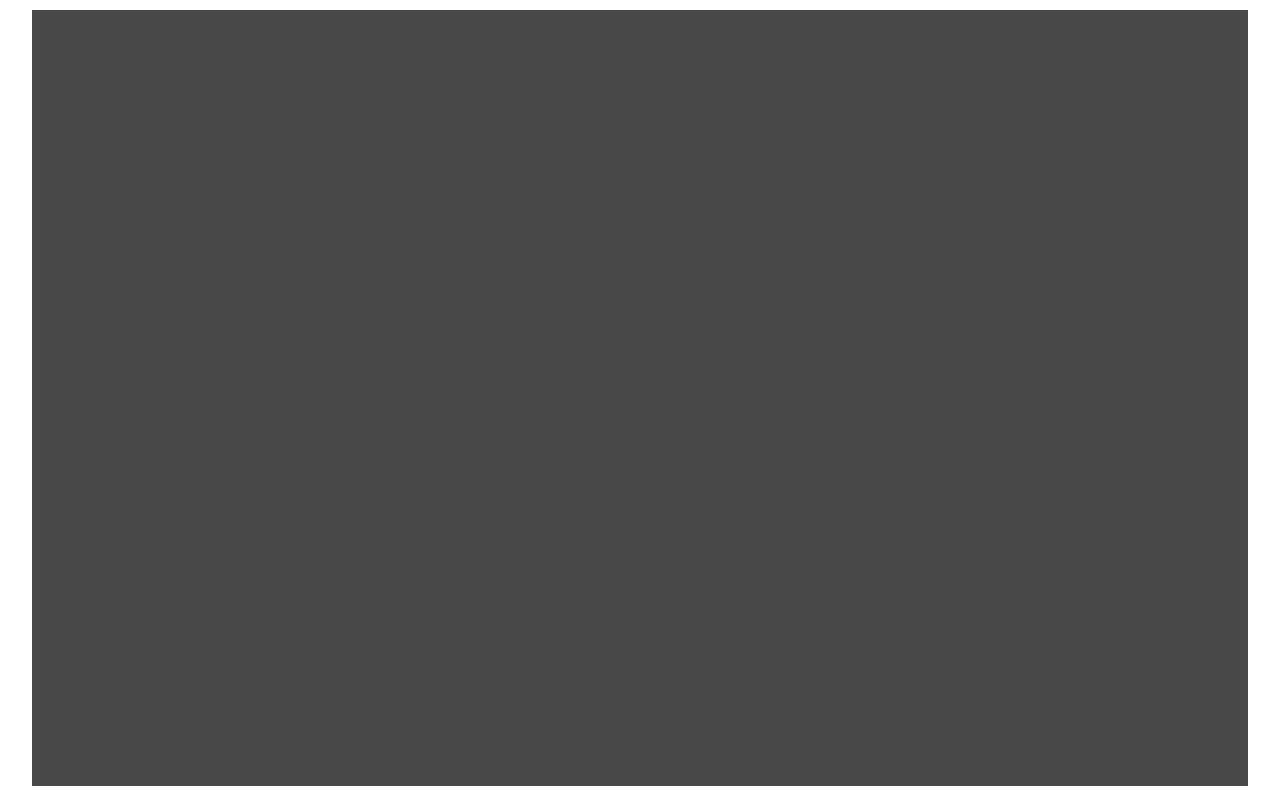
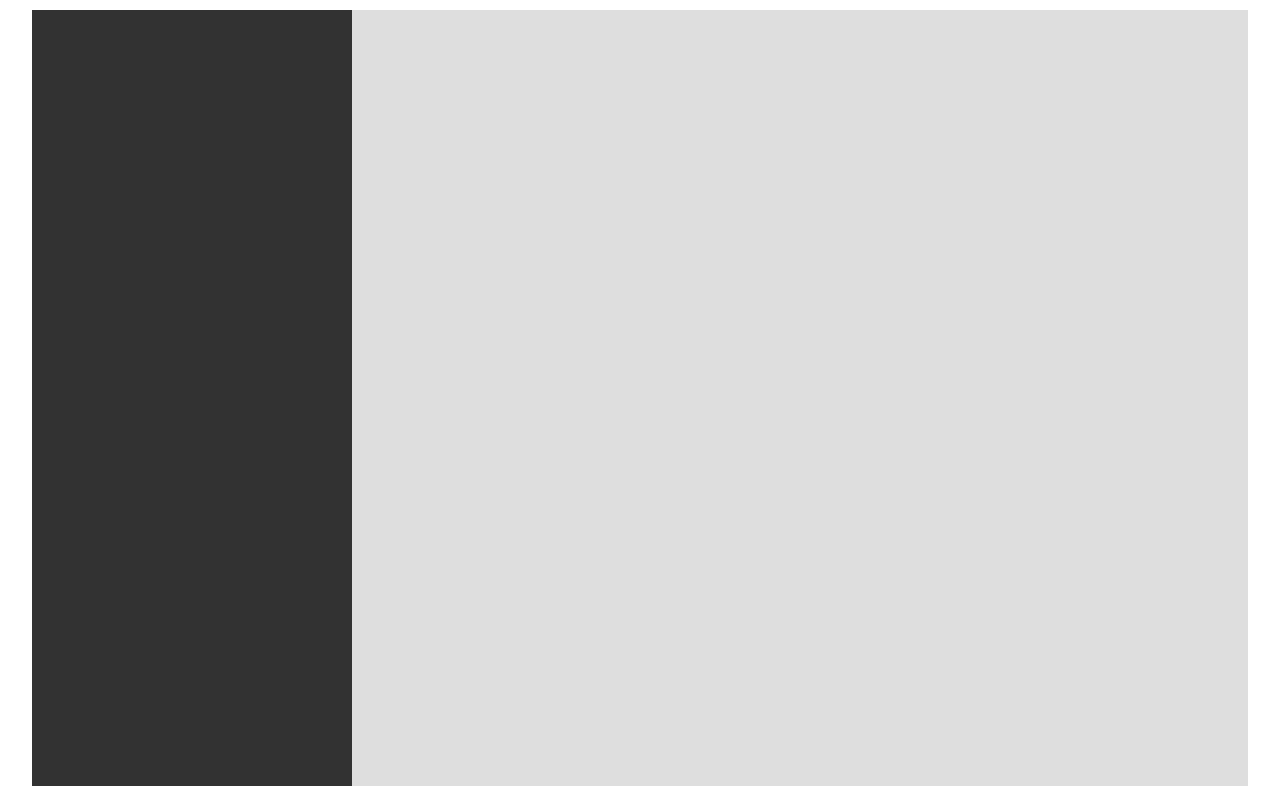
Before and after one commit to DamianCur/Forkify_v2.0, a plain HTML site: page index.html in a window 1280 px wide. Drawn offline with Linux system fonts and the light colour scheme.

Commit message:
styled workout container

```diff
--- a/CSS/style.css
+++ b/CSS/style.css
@@ -2,6 +2,10 @@
   margin: 0;
   padding: 0;
   box-sizing: border-box;
+}
+
+:root {
+  --workout-bg-color: #323232
 }
 
 .container {
@@ -10,6 +14,12 @@
   width: 100vw;
   height: 97vh;
   max-height: 97vh;
-  background-color: rgb(72, 72, 72);
+  background-color: rgb(222, 222, 222);
   margin: 10px auto;
 }
+
+.container__workout {
+  display: flex;
+  width: 25vw;
+  background-color: var(--workout-bg-color);
+}
```
Also changed, not shown: index.html (+6 -1 lines).
